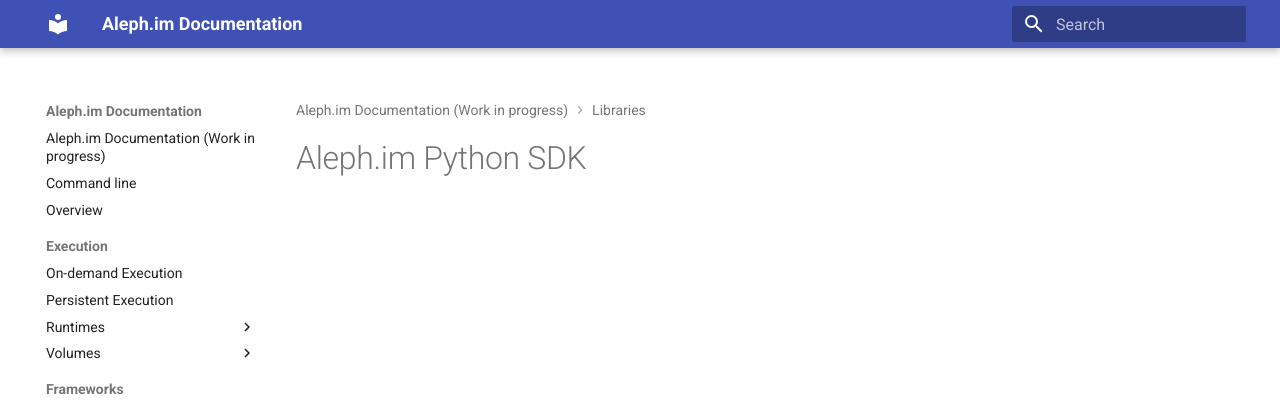
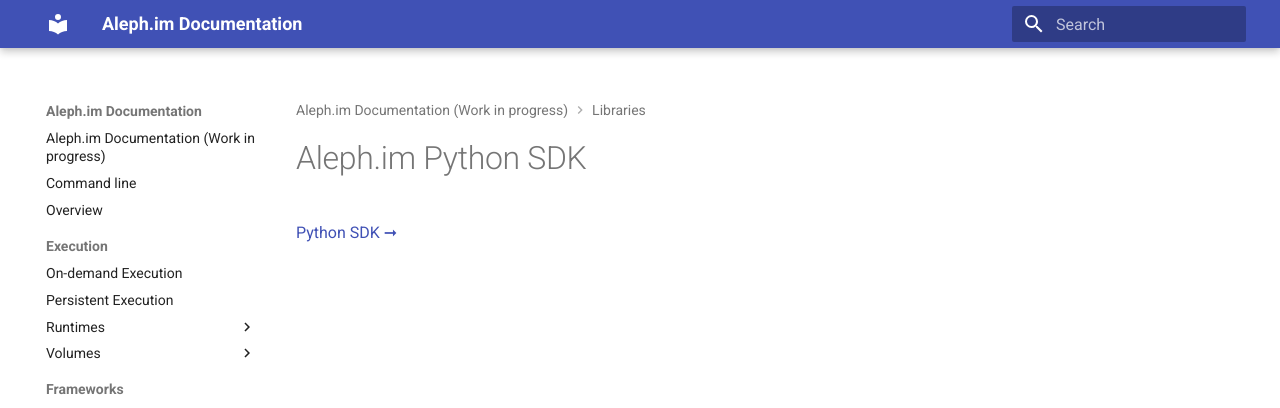
Before and after one commit to aleph-im/aleph-docs, an MkDocs documentation site: the page built from docs/libraries/python.md, in a window 1280 px wide. Shown: the top 408 px of the page. Built offline with MkDocs 1.6.1 and Material for MkDocs 9.7.7, drawn with Linux system fonts in a browser that asks for light colours.

Commit message:
Update python.md
Added link to gitbook as backup

```diff
--- a/docs/libraries/python.md
+++ b/docs/libraries/python.md
@@ -1 +1,3 @@
 # Aleph.im Python SDK
+
+[Python SDK ➞](https://aleph-im.gitbook.io/aleph-client/)
```
